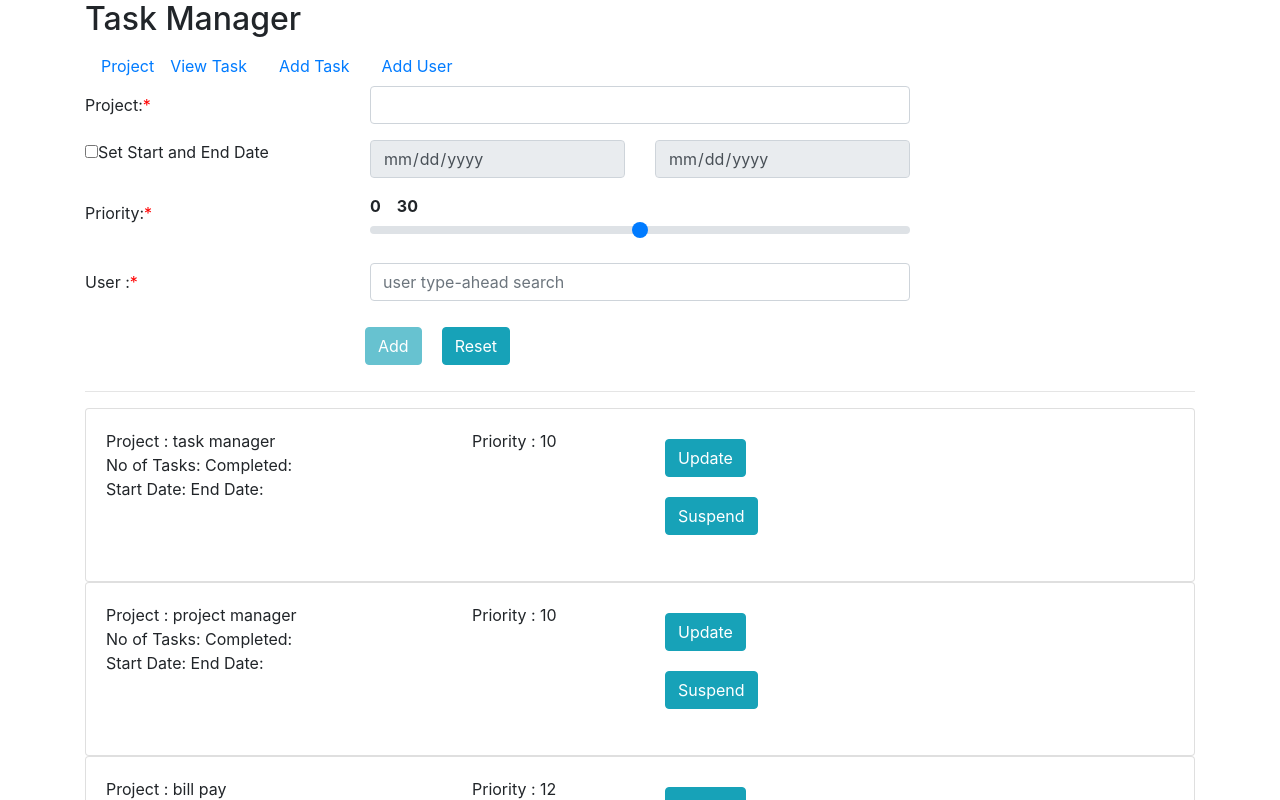
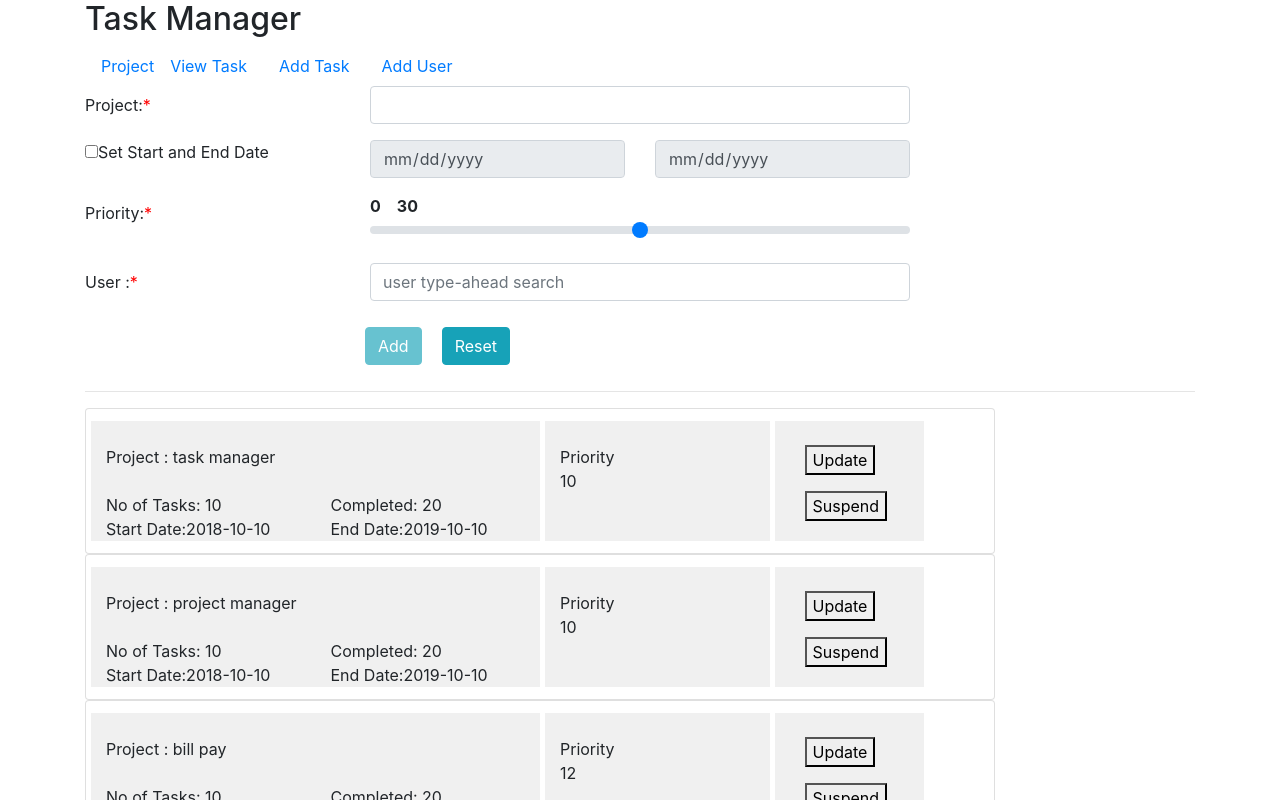
Before and after one commit to Veeresh-Honnala/task-mgr-app, an Angular app in the folder task-mgr-ui/: page /project in a window 1280 px wide. Shown: the top 800 px of the page. Built offline with nearby package versions, Linux system fonts and the light colour scheme.

Commit message:
view project ui changes.

```diff
--- a/task-mgr-ui/src/app/project/project.component.html
+++ b/task-mgr-ui/src/app/project/project.component.html
@@ -65,24 +65,44 @@
 </div>
 <hr size="pixels" class="line" />
 <div id="view-projects">
-  <div class="list-group" *ngFor="let p of projectModels;let i=index;">
-    <div class="card">
-      <div class="card-body" id="project{{i}}">
-        <div class="row">
-          <div class="col-sm-4">
+  <div class="list-group col-sm-10" *ngFor="let p of projectModels;let i=index;">
+    <div class="list-group-item">
+      <div class="row">
+        <div class="well col-sm-6" style="background-color: #a9a9a92e;margin-right:5px; ">
+          <!-- <div class="card-body"> -->
+          <br />
+          <div class="list-group-item-header">
             <div>Project : {{p.project}}</div>
-            <div>No of Tasks: Completed:</div>
-            <div>Start Date:{{p.startDate}} End Date:{{p.endDate}}</div>
           </div>
-          <div class="col-sm-2">Priority : {{p.priority}}
+          <br />
+          <div class="list-group-item-text row">
+            <div class="col-sm-6"> No of Tasks: 10</div>
+            <div class="col-sm-6"> Completed: 20</div>
           </div>
-          <div class="col-sm-2">
-              <div class="form-group">
-                  <button type="button" id="add" class="btn  btn-info"  style="margin:10px">Update</button>
-                  <button type="button" id="reset" class="btn  btn-info" style="margin:10px" >Suspend</button>
-                </div>
+          <div class="list-group-item-text row">
+            <div class="col-sm-6"> Start Date:{{p.startDate}}</div>
+            <div class="col-sm-6"> End Date:{{p.endDate}}</div>
+          </div>
+          <!-- </div> -->
+        </div>
 
+        <div class="well col-sm-3" style="background-color: #a9a9a92e;margin-right:5px;">
+          <div class="list-group-item-header">
+            <br />
+            <div>Priority</div>
           </div>
+          <div>{{p.priority}}</div>
+        </div>
+        <div class="well col-sm-2" style="background-color: #a9a9a92e">
+          <!-- <div class="card-body"> -->
+          <br />
+          <div class="form-group col-md-1">
+            <button type="button" class="btn1">Update</button>
+          </div>
+          <div class="form-group col-md-1">
+            <button type="button" class="btn2">Suspend</button>
+          </div>
+          <!-- </div> -->
         </div>
       </div>
     </div>
--- a/task-mgr-ui/src/assets/project-mock.json
+++ b/task-mgr-ui/src/assets/project-mock.json
@@ -5,48 +5,48 @@
             "project": "task manager",
             "priority": 10,
             "manager": "Veeresh",
-            "startDate": null,
-            "endDate": null
+            "startDate": "2018-10-10",
+            "endDate": "2019-10-10"
         },
         {
             "projectId": 2,
             "project": "project manager",
             "priority": 10,
             "manager": "Raju",
-            "startDate": null,
-            "endDate": null
+            "startDate": "2018-10-10",
+            "endDate": "2019-10-10"
         },
         {
             "projectId": 3,
             "project": "bill pay",
             "priority": 12,
             "manager": "Veeresh",
-            "startDate": null,
-            "endDate": null
+            "startDate": "2018-10-10",
+            "endDate": "2019-10-10"
         },
         {
             "projectId": 4,
             "project": "account payable",
             "priority": 12,
             "manager": "Veeresh",
-            "startDate": null,
-            "endDate": null
+            "startDate": "2018-10-10",
+            "endDate": "2019-10-10"
         },
         {
             "projectId": 5,
             "project": "global authorities",
             "priority": 12,
             "manager": "Veeresh",
-            "startDate": null,
-            "endDate": null
+            "startDate": "2018-10-10",
+            "endDate": "2019-10-10"
         },
         {
             "projectId": 6,
             "project": "account mainainance",
             "priority": 12,
             "manager": "Veeresh",
-            "startDate": null,
-            "endDate": null
+            "startDate": "2018-10-10",
+            "endDate": "2019-10-10"
         },
         {
             "projectId": 7,
@@ -61,8 +61,8 @@
             "project": "advicer connect",
             "priority": 12,
             "manager": "Veeresh",
-            "startDate": null,
-            "endDate": null
+            "startDate": "2018-10-10",
+            "endDate": "2019-10-10"
         }
     ],
     "status": "Success"
```
